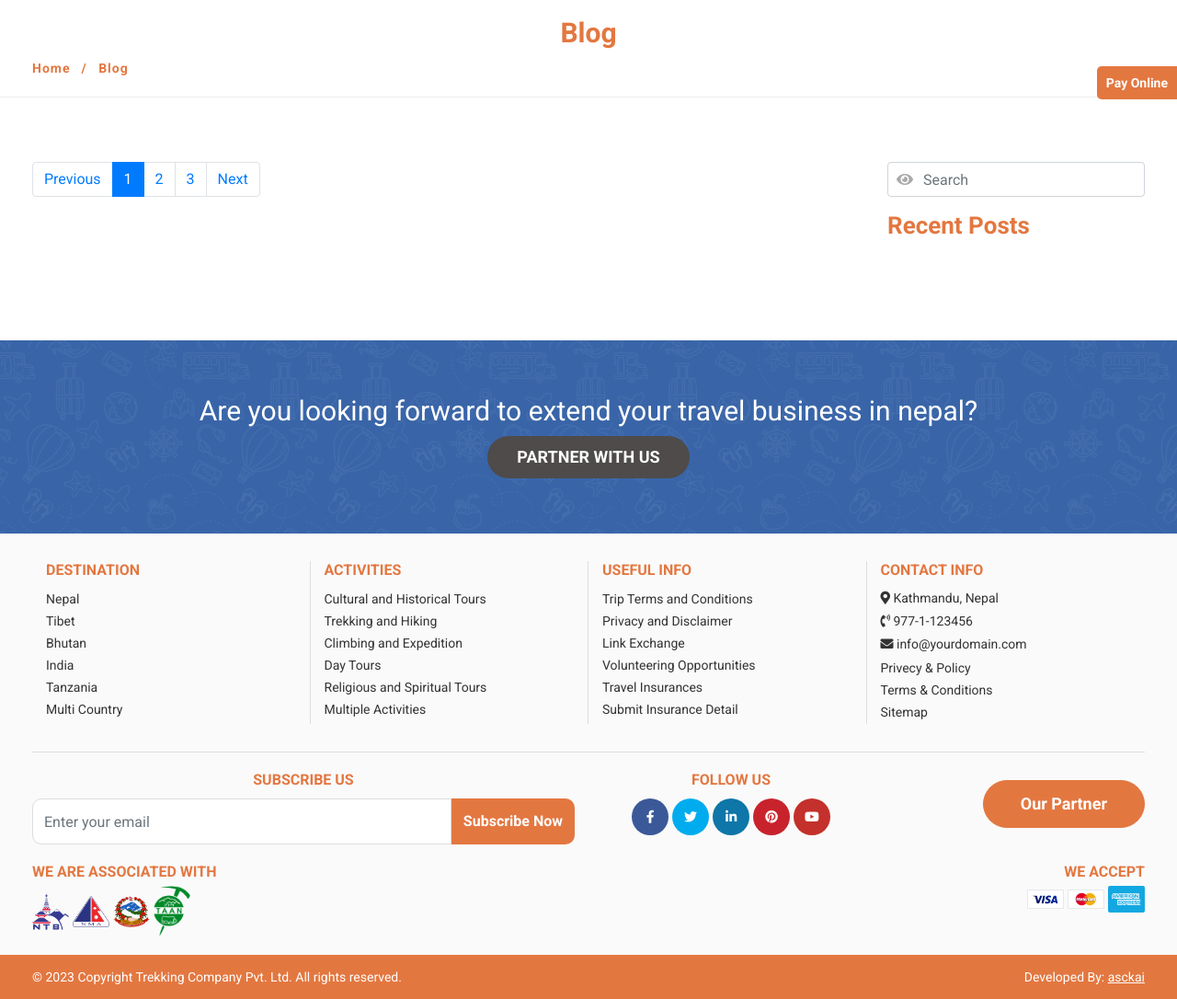
After one commit to BishnuThapa/Travel-Booking-Django, a Django app: page /blog/ in a window 1280 px wide. The commit adds this page. Shown: the part 622-1708 px from the top of the page at 92% size. Run offline with Django 4.2, Linux system fonts and the light colour scheme; data that the repository does not hold is empty; some libraries are stand-ins or nearby versions.

Commit message:
blog & contact page created

```diff
--- a/core/urls.py
+++ b/core/urls.py
@@ -4,5 +4,7 @@ from . import views
 
 urlpatterns = [
     path('', views.index, name='index'),
+    path('contact-us/', views.contact, name='contact-us'),
+    path('blog/', views.blog, name='blog'),
     path('trips/<slug:tour_slug>/', views.tour_detail, name='tour-detail'),
 ]
--- a/core/views.py
+++ b/core/views.py
@@ -26,3 +26,15 @@ def tour_detail(request, tour_slug):
         'single_tour': single_tour
     }
     return render(request, 'single-tour.html', context)
+
+
+def blog(request):
+    blogs = Blog.objects.all()
+    context = {
+        'blogs': blogs
+    }
+    return render(request, 'blog.html', context)
+
+
+def contact(request):
+    return render(request, 'contact.html')
--- a/templates/base.html
+++ b/templates/base.html
@@ -6,7 +6,7 @@
     <meta name="viewport" content="width=device-width, initial-scale=1.0">
     <meta http-equiv="X-UA-Compatible" content="ie=edge">
     <title>Travel</title>
-
+    <link rel="icon" type="image/x-icon" href="{% static 'images/favicon.png' %}">
     <!--Bootstrap CSS-->
     <link rel="stylesheet" href="{% static 'css/bootstrap.min.css' %}">
 
@@ -27,7 +27,7 @@
     <!--Owl Carousel-->
     <link rel="stylesheet" href="{% static 'css/owl.carousel.min.css' %}">
     <link rel="stylesheet" href="{% static 'css/owl.theme.default.min.css' %}">
-
+ <link rel="stylesheet" href="https://cdnjs.cloudflare.com/ajax/libs/lightbox2/2.8.2/css/lightbox.min.css">
 </head>
 <body>
 
@@ -70,7 +70,7 @@
             <div class="collapse navbar-collapse" id="navbarSupportedContent">
               <ul class="navbar-nav mr-auto">
                 <li class="nav-item active">
-                  <a class="nav-link" href="#">Home</a>
+                  <a class="nav-link" href="/">Home</a>
                 </li>
                 <li class="nav-item dropdown">
                   <a class="nav-link dropdown-toggle" href="#" id="navbarDropdown" role="button" data-toggle="dropdown" aria-haspopup="true" aria-expanded="false">
@@ -294,14 +294,12 @@
                 <li class="nav-item">
                   <a class="nav-link" href="#">Multicountry</a>
                 </li>
+
                 <li class="nav-item">
-                  <a class="nav-link" href="#">FAQs</a>
+                  <a class="nav-link" href="{% url 'blog' %}">Travel Blog</a>
                 </li>
                 <li class="nav-item">
-                  <a class="nav-link" href="#">Blog</a>
-                </li>
-                <li class="nav-item">
-                  <a class="nav-link" href="#">Contact Us</a>
+                  <a class="nav-link" href="{% url 'contact-us' %}">Contact Us</a>
                 </li>
               </ul>
             </div>
--- /dev/null
+++ b/templates/blog.html
@@ -0,0 +1,98 @@
+{% extends "base.html" %}
+{% load static %}
+{% block content %}
+<div class="page-banner">
+  <div class="overlay">
+    <div class="container">
+      <div class="row">
+        <div class="col-12 col-sm-12">
+        </div>
+      </div>
+    </div>
+  </div>
+</div>
+<div class="banner-bredcrumb">
+  <div class="container">
+    <div class="row">
+      <div class="col-12 col-sm-12">
+        <h1>Blog</h1>
+        <ul class="breadcrumb">
+          <li><a href="/">Home</a></li>
+          <li>Blog</li>
+        </ul>
+      </div>
+    </div>
+  </div>
+</div>
+<div class="blog-body">
+  <div class="container">
+    <div class="row">
+
+      <div class="col-12 col-sm-12 col-md-8 col-lg-9">
+        <div class="row">
+        {% for blog in blogs %}
+          <div class="col-12 col-sm-12 col-md-6 col-lg-6 blog-box">
+            <a href="#"><img src="{{ blog.featured_image.url }}" alt=""></a>
+            <h6>{{ blog.created_at | date }}</h6>
+            <ul class="footer-icons">
+              <li><a href="#"><i class="fab fa-facebook-f"></i></a></li>
+              <li><a href="#"><i class="fab fa-twitter"></i></a></li>
+              <li><a href="#"><i class="fab fa-linkedin-in"></i></a></li>
+              <li><a href="#"><i class="fab fa-pinterest"></i></a></li>
+              <li><a href="#"><i class="fab fa-youtube"></i></a></li>
+            </ul>
+            <h4><a href="#">{{ blog.title }}</a></h4>
+            <p>{{blog.description | safe | truncatechars:40 }}</p>
+            <a href="#" class="btn btn-read">Read More</a>
+          </div>
+          {% endfor %}
+
+          <div class="col-12 col-sm-12">
+            <ul class="pagination">
+              <li class="page-item"><a class="page-link" href="#">Previous</a></li>
+              <li class="page-item active"><a class="page-link" href="#">1</a></li>
+              <li class="page-item"><a class="page-link" href="#">2</a></li>
+              <li class="page-item"><a class="page-link" href="#">3</a></li>
+              <li class="page-item"><a class="page-link" href="#">Next</a></li>
+            </ul>
+          </div>
+        </div>
+      </div>
+
+      <div class="col-12 col-sm-12 col-md-4 col-lg-3">
+        <div class="search-box1">
+          <form id="custom-search-form" class="form-search form-horizontal pull-right">
+            <div class="input-append span12">
+              <div class="form-group has-search">
+                <span class="fa fa-eye form-control-feedback"></span>
+                <input type="text" class="form-control" placeholder="Search">
+              </div>
+            </div>
+          </form>
+        </div>
+        {% comment %} <div class="catbox">
+          <h4>Categories</h4>
+          <ul>
+            <li><a href="#"><i class="fa fa-angle-double-right"></i> Adventure (18)</a></li>
+            <li><a href="#"><i class="fa fa-angle-double-right"></i> Adventure (18)</a></li>
+            <li><a href="#"><i class="fa fa-angle-double-right"></i> Adventure (18)</a></li>
+            <li><a href="#"><i class="fa fa-angle-double-right"></i> Adventure (18)</a></li>
+            <li><a href="#"><i class="fa fa-angle-double-right"></i> Adventure (18)</a></li>
+            <li><a href="#"><i class="fa fa-angle-double-right"></i> Adventure (18)</a></li>
+            <li><a href="#"><i class="fa fa-angle-double-right"></i> Adventure (18)</a></li>
+            <li><a href="#"><i class="fa fa-angle-double-right"></i> Adventure (18)</a></li>
+          </ul>
+        </div> {% endcomment %}
+        <div class="blog-post">
+          <h4>Recent Posts</h4>
+          <ul>
+          {% for blog in blogs %}
+            <li><a href="#"><img src="{{ blog.featured_image.url }}" alt=""> <h5>{{blog.title}}</h5></a> <p>{{blog.created_at | date }}</p></li>
+            {% endfor %}
+          </ul>
+        </div>
+      </div>
+    </div>
+  </div>
+</div>
+{% endblock %}
```
Also changed, not shown: templates/contact.html (added, +77 -0 lines), templates/single-tour.html (+5 -2 lines), media/blog/Everest-Base-Camp-Trek.jpgLDF.jpg (added), media/blog/soyambhu.jpg (added), static/images/favicon.png (added).
